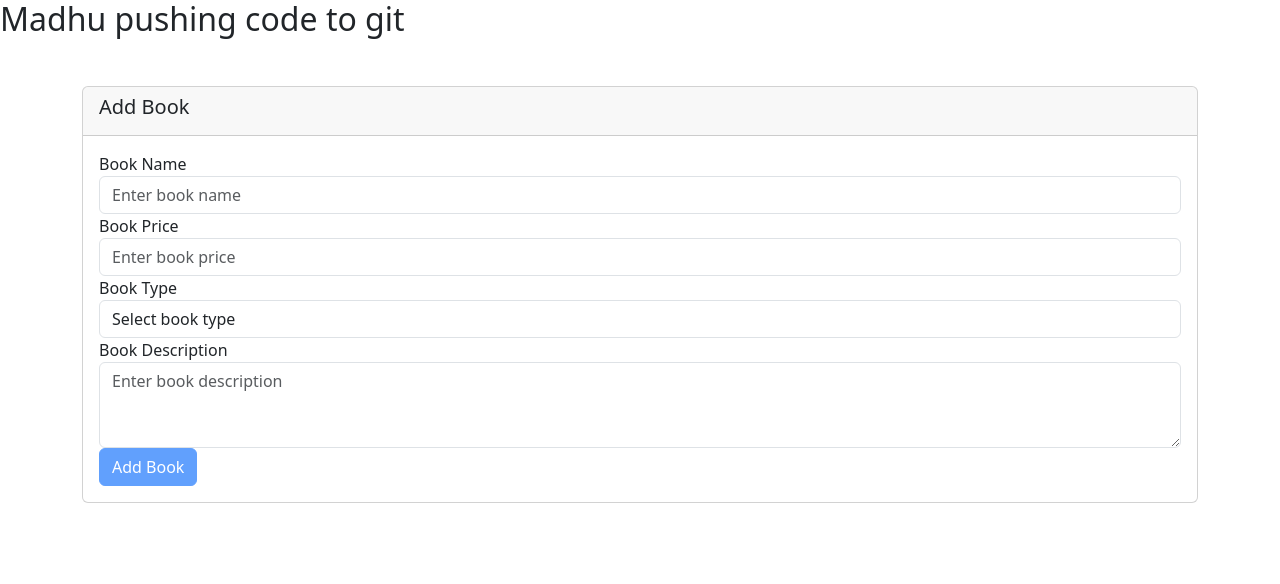
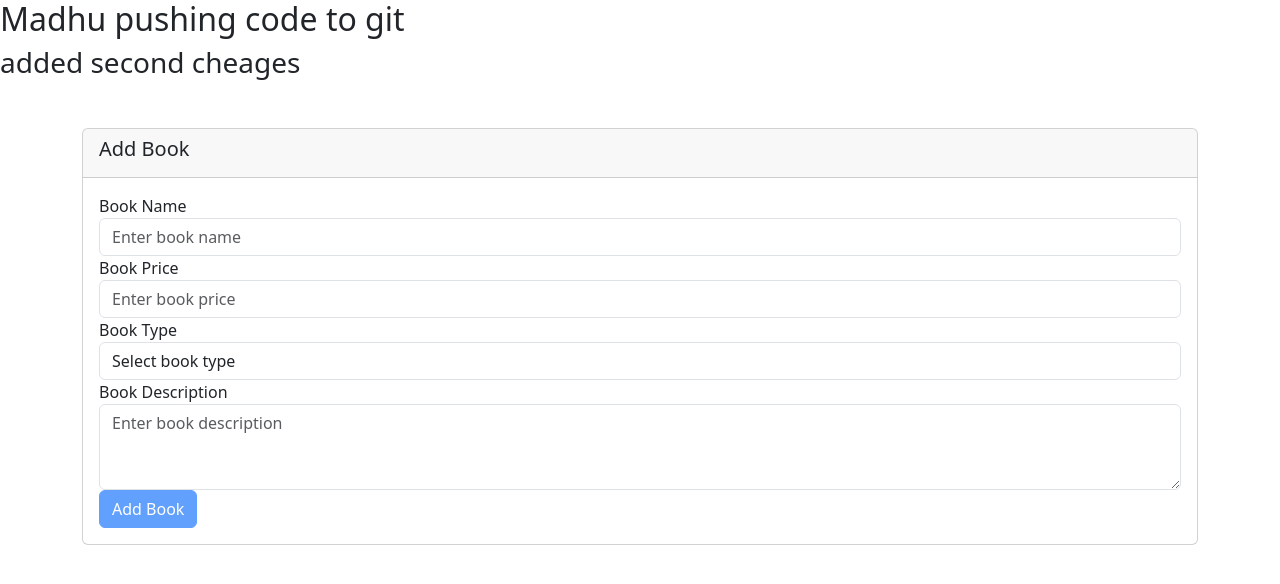
Before and after one commit to Pandukumar9/jsonserver_angular, an Angular app: page / in a window 1280 px wide. Shown: the top 584 px of the page. Built offline with nearby package versions, Linux system fonts and the light colour scheme; no server answers.

Commit message:
second change in html

```diff
--- a/src/app/add-books/add-books.component.html
+++ b/src/app/add-books/add-books.component.html
@@ -1,4 +1,6 @@
 <h2>Madhu pushing code to git</h2>
+
+<h3>added second cheages</h3>
 
 <div class="container mt-5">
     <div class="card">
```
